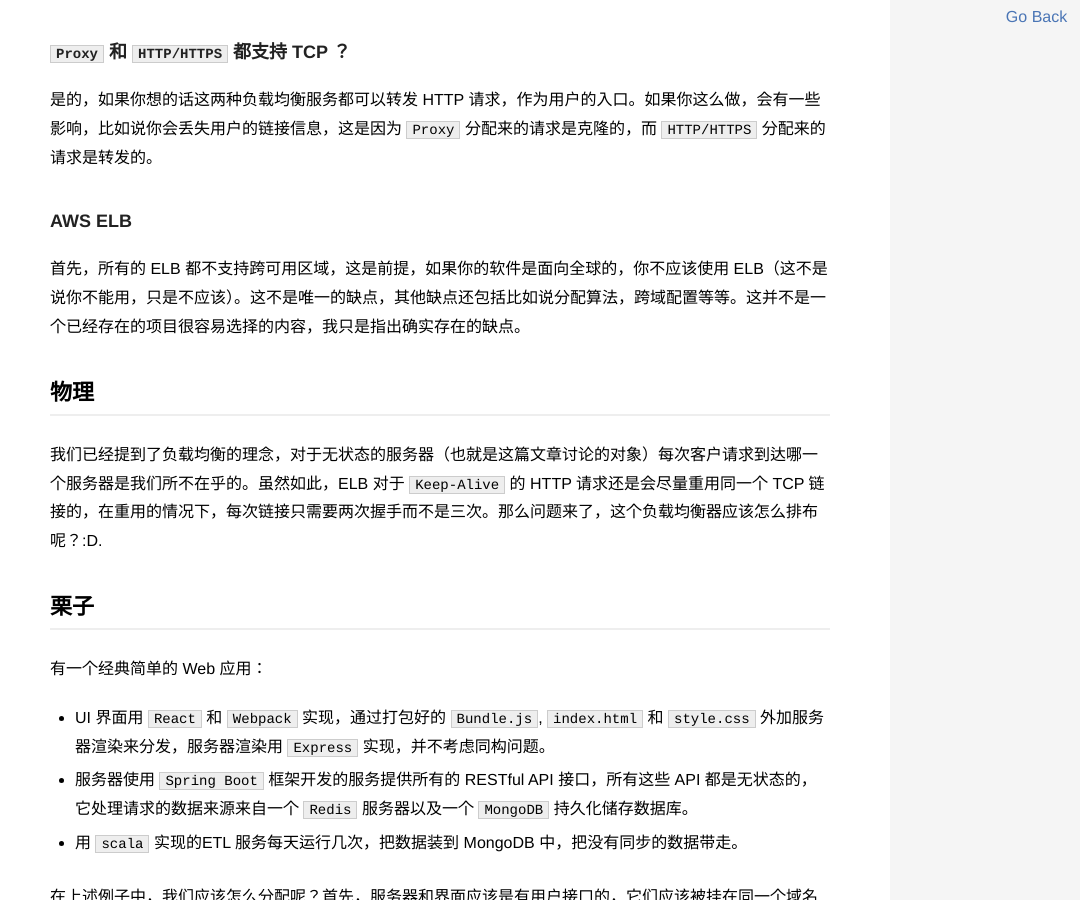
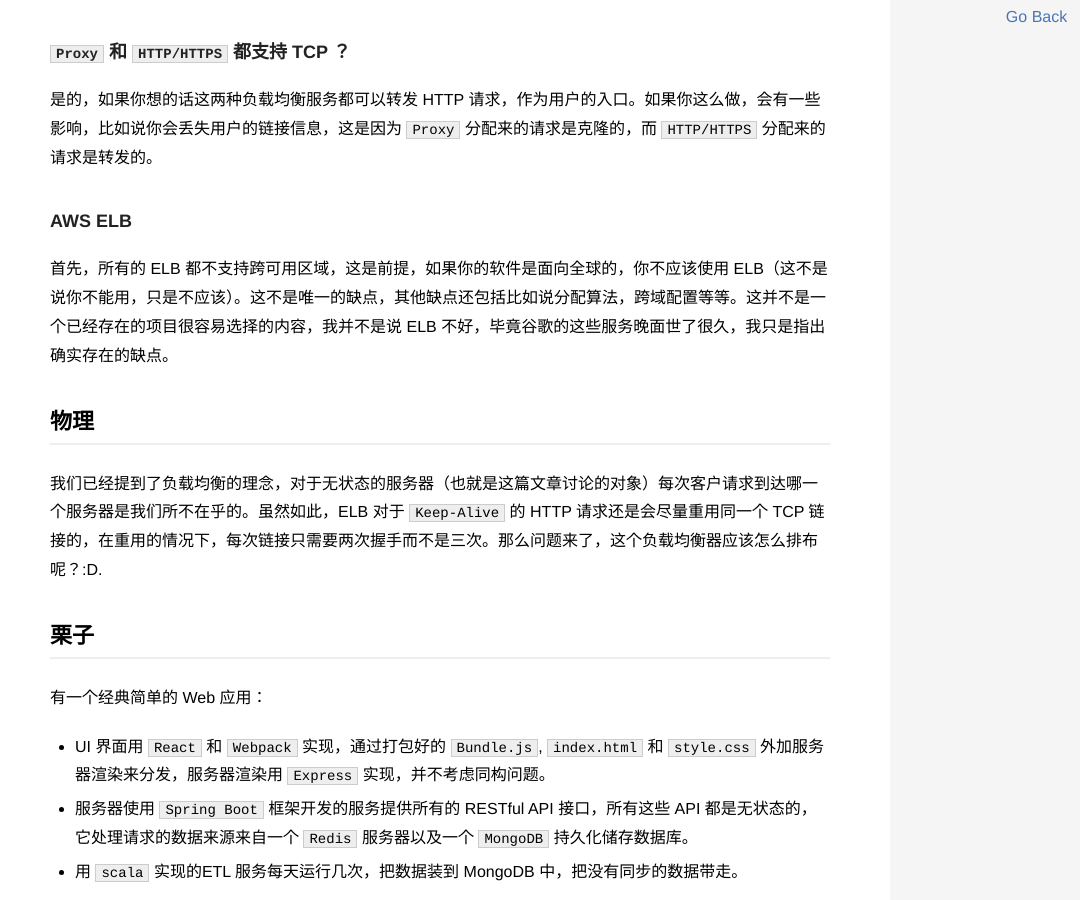
Before and after one commit to WMXPY/blog.mengw.io, a Jekyll site: the page built from _posts/linux/2019-03-12-Decent-AWS-Web-Architecture.md, in a window 1280 px wide and 900 px high, scrolled down 1187 px. Shown: the whole window, without its empty margins (200-1280 px from the left). Built offline with Jekyll 4.4.1, drawn with Linux system fonts in a browser that asks for light colours.

Commit message:
fix texture

```diff
--- a/_posts/linux/2019-03-12-Decent-AWS-Web-Architecture.md
+++ b/_posts/linux/2019-03-12-Decent-AWS-Web-Architecture.md
@@ -31,7 +31,7 @@ description: 正儿八经的云服务 Web 架构
 
 ### AWS ELB
 
-首先，所有的 ELB 都不支持跨可用区域，这是前提，如果你的软件是面向全球的，你不应该使用 ELB（这不是说你不能用，只是不应该）。这不是唯一的缺点，其他缺点还包括比如说分配算法，跨域配置等等。这并不是一个已经存在的项目很容易选择的内容，我只是指出确实存在的缺点。
+首先，所有的 ELB 都不支持跨可用区域，这是前提，如果你的软件是面向全球的，你不应该使用 ELB（这不是说你不能用，只是不应该）。这不是唯一的缺点，其他缺点还包括比如说分配算法，跨域配置等等。这并不是一个已经存在的项目很容易选择的内容，**我并不是说 ELB 不好，毕竟谷歌的这些服务晚面世了很久**，我只是指出确实存在的缺点。
 
 ## 物理
 
```
